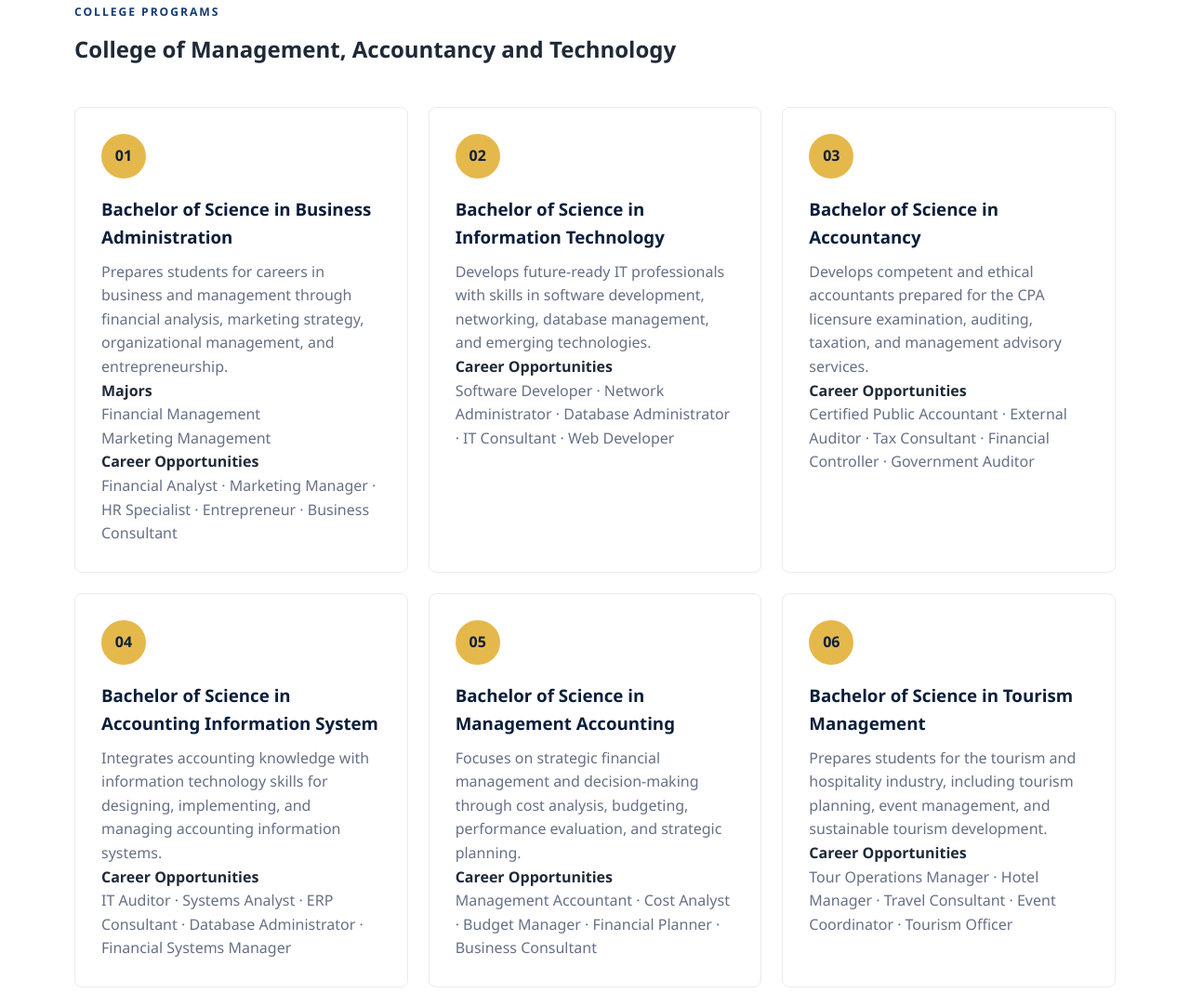
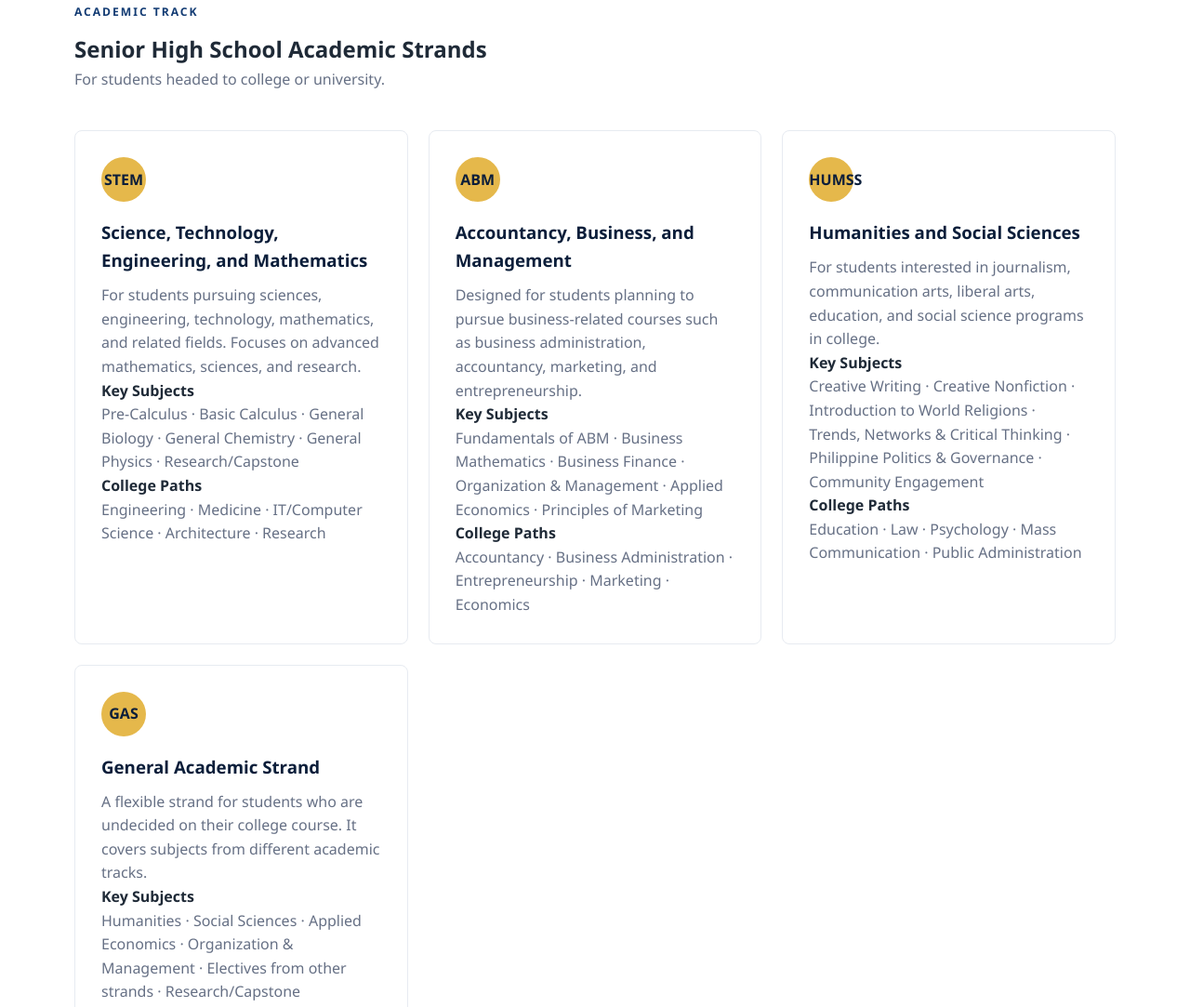
Before and after one commit to eugenjuarez12-max/JUAREZ-project-2, a plain HTML site: page courses.html in a window 1280 px wide. Shown: the part 466-1549 px from the top of the page at 93% size. Drawn offline with Linux system fonts and the light colour scheme.

Commit message:
adding strand

```diff
--- a/courses.html
+++ b/courses.html
@@ -8,6 +8,14 @@
     <section class="page-hero"><div class="container"><div class="eyebrow">Academic Programs</div><h1>Explore Our Academics</h1><div class="breadcrumb">Home / Academics</div></div></section>
     <section class="content-section">
       <div class="container">
+        <div class="program-heading"><div class="section-kicker">Academic Track</div><h2>Senior High School Academic Strands</h2><p class="muted">For students headed to college or university.</p></div>
+        <div class="course-grid">
+          <article class="course-card"><div class="card-icon">STEM</div><h3>Science, Technology, Engineering, and Mathematics</h3><p class="muted">For students pursuing sciences, engineering, technology, mathematics, and related fields. Focuses on advanced mathematics, sciences, and research.</p><h4>Key Subjects</h4><p class="muted">Pre-Calculus · Basic Calculus · General Biology · General Chemistry · General Physics · Research/Capstone</p><h4>College Paths</h4><p class="muted">Engineering · Medicine · IT/Computer Science · Architecture · Research</p></article>
+          <article class="course-card"><div class="card-icon">ABM</div><h3>Accountancy, Business, and Management</h3><p class="muted">Designed for students planning to pursue business-related courses such as business administration, accountancy, marketing, and entrepreneurship.</p><h4>Key Subjects</h4><p class="muted">Fundamentals of ABM · Business Mathematics · Business Finance · Organization &amp; Management · Applied Economics · Principles of Marketing</p><h4>College Paths</h4><p class="muted">Accountancy · Business Administration · Entrepreneurship · Marketing · Economics</p></article>
+          <article class="course-card"><div class="card-icon">HUMSS</div><h3>Humanities and Social Sciences</h3><p class="muted">For students interested in journalism, communication arts, liberal arts, education, and social science programs in college.</p><h4>Key Subjects</h4><p class="muted">Creative Writing · Creative Nonfiction · Introduction to World Religions · Trends, Networks &amp; Critical Thinking · Philippine Politics &amp; Governance · Community Engagement</p><h4>College Paths</h4><p class="muted">Education · Law · Psychology · Mass Communication · Public Administration</p></article>
+          <article class="course-card"><div class="card-icon">GAS</div><h3>General Academic Strand</h3><p class="muted">A flexible strand for students who are undecided on their college course. It covers subjects from different academic tracks.</p><h4>Key Subjects</h4><p class="muted">Humanities · Social Sciences · Applied Economics · Organization &amp; Management · Electives from other strands · Research/Capstone</p><h4>College Paths</h4><p class="muted">Any college program · Liberal Arts · Education · Business · Social Sciences</p></article>
+        </div>
+
         <div class="program-heading"><div class="section-kicker">College Programs</div><h2>College of Management, Accountancy and Technology</h2></div>
         <div class="course-grid">
           <article class="course-card"><div class="card-icon">01</div><h3>Bachelor of Science in Business Administration</h3><p class="muted">Prepares students for careers in business and management through financial analysis, marketing strategy, organizational management, and entrepreneurship.</p><h4>Majors</h4><p class="muted">Financial Management<br>Marketing Management</p><h4>Career Opportunities</h4><p class="muted">Financial Analyst · Marketing Manager · HR Specialist · Entrepreneur · Business Consultant</p></article>
```
